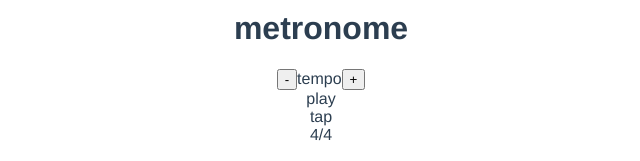
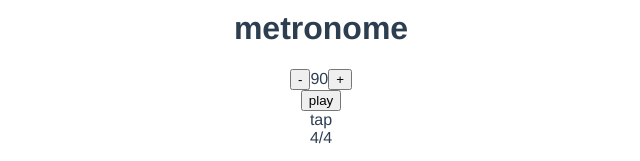
Before and after one commit to bukenoff/tuner-metronome, a Vue app: page /metronome in a window 1280 px wide. Shown: the part 301-462 px from the top of the page, without its empty margins (319-959 px from the left). Built offline with nearby package versions, Linux system fonts and the light colour scheme.

Commit message:
created basic logic for metronome

```diff
--- a/src/router/index.ts
+++ b/src/router/index.ts
@@ -1,21 +1,21 @@
-import { createRouter, createWebHistory, RouteRecordRaw } from "vue-router";
+import { createRouter, createWebHistory, RouteRecordRaw } from 'vue-router';
 
 const routes: Array<RouteRecordRaw> = [
   {
-    path: "/",
-    name: "Tuner",
-    component: () => import("../views/Tuner.vue")
+    path: '/',
+    name: 'Tuner',
+    component: () => import('../views/Tuner.vue'),
   },
   {
-    path: "/metronome",
-    name: "Metronome",
-    component: () => import("../views/Metronome.vue")
-  }
+    path: '/metronome',
+    name: 'Metronome',
+    component: () => import('../views/Metronome.vue'),
+  },
 ];
 
 const router = createRouter({
   history: createWebHistory(process.env.BASE_URL),
-  routes
+  routes,
 });
 
 export default router;
--- a/src/views/Metronome.vue
+++ b/src/views/Metronome.vue
@@ -5,12 +5,14 @@
 
     <div>
       <div class="tempo">
-        <button>-</button>
-        <span>tempo</span>
-        <button>+</button>
+        <button type="button" @click="decreaseTempo">-</button>
+        <span>{{ tempo }}</span>
+        <button type="button" @click="increaseTempo">+</button>
       </div>
       <div class="control">
-        <div>play</div>
+        <button type="button" @click="togglePaused">
+          {{ is_stopped ? 'play' : 'stop' }}
+        </button>
         <div>tap</div>
       </div>
       <div class="beats">
@@ -20,16 +22,55 @@
           <div class="beat-item"></div>
           <div class="beat-item"></div>
         </div>
-        <div class="tempo">4/4</div>
+        <div class="tempo">
+          4/4
+        </div>
       </div>
     </div>
   </div>
 </template>
 
 <script lang="ts">
-import { defineComponent } from "vue";
+import { defineComponent } from 'vue';
+
+interface IMetronomeType {
+  tempo: number;
+  time_signature: '4/4' | '3/4';
+  is_stopped: boolean;
+  interval: null | ReturnType<typeof setInterval>;
+}
 
 export default defineComponent({
-  name: "Metronome"
+  name: 'Metronome',
+  data() {
+    return {
+      tempo: 90,
+      time_signature: '4/4',
+      is_stopped: true,
+      interval: null,
+    } as IMetronomeType;
+  },
+  methods: {
+    tick() {
+      const tick_sound = new Audio(require('../assets/audio/tick.wav'));
+      tick_sound.play();
+    },
+    togglePaused() {
+      console.log('toggle paused works');
+      if (!this.is_stopped && this.interval) {
+        this.is_stopped = true;
+        clearInterval(this.interval);
+      } else {
+        this.is_stopped = false;
+        this.interval = setInterval(this.tick, (60 * 1000) / this.tempo);
+      }
+    },
+    increaseTempo() {
+      this.tempo += 1;
+    },
+    decreaseTempo() {
+      this.tempo -= 1;
+    },
+  },
 });
 </script>
--- a/src/views/Tuner.vue
+++ b/src/views/Tuner.vue
@@ -6,9 +6,9 @@
 </template>
 
 <script lang="ts">
-import { defineComponent } from "vue";
+import { defineComponent } from 'vue';
 
 export default defineComponent({
-  name: "Tuner"
+  name: 'Tuner',
 });
 </script>
```
Also changed, not shown: .eslintrc.js, 2 other files (tests, documents, lock files or other folders).
